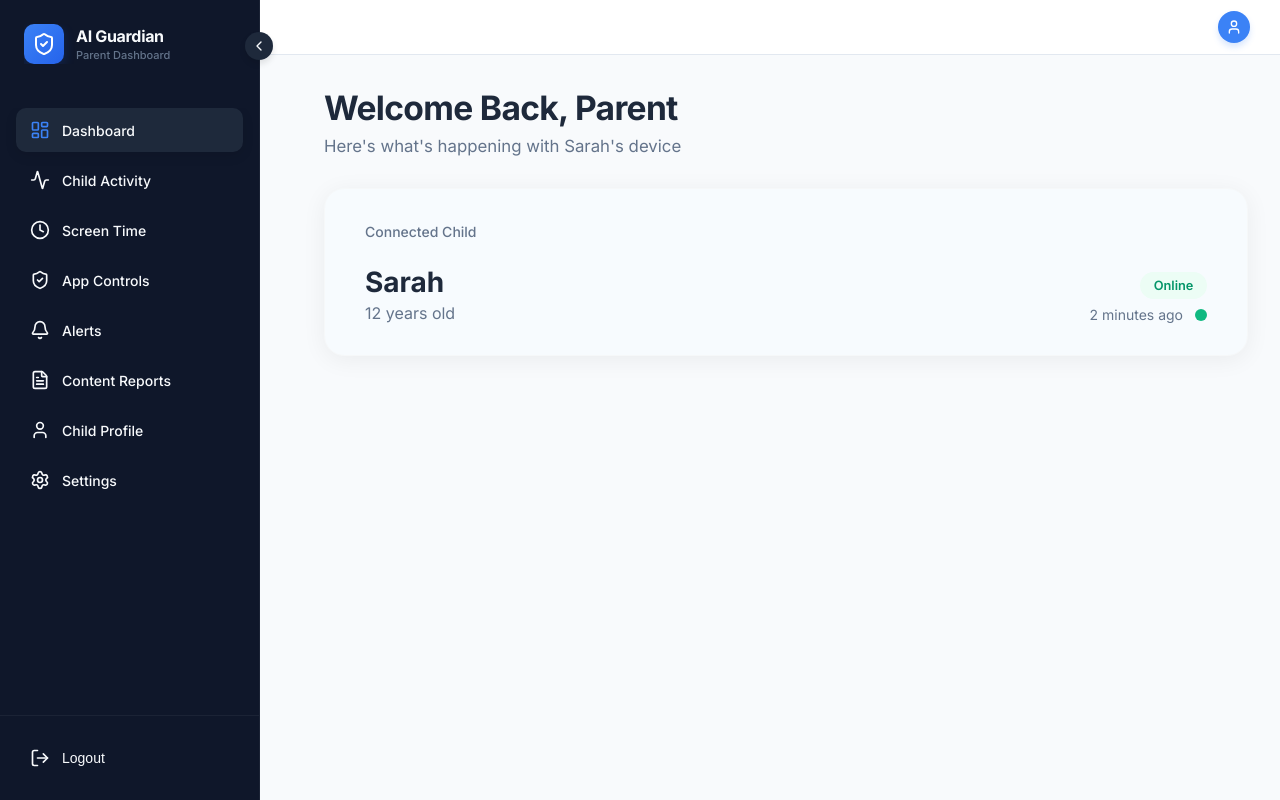
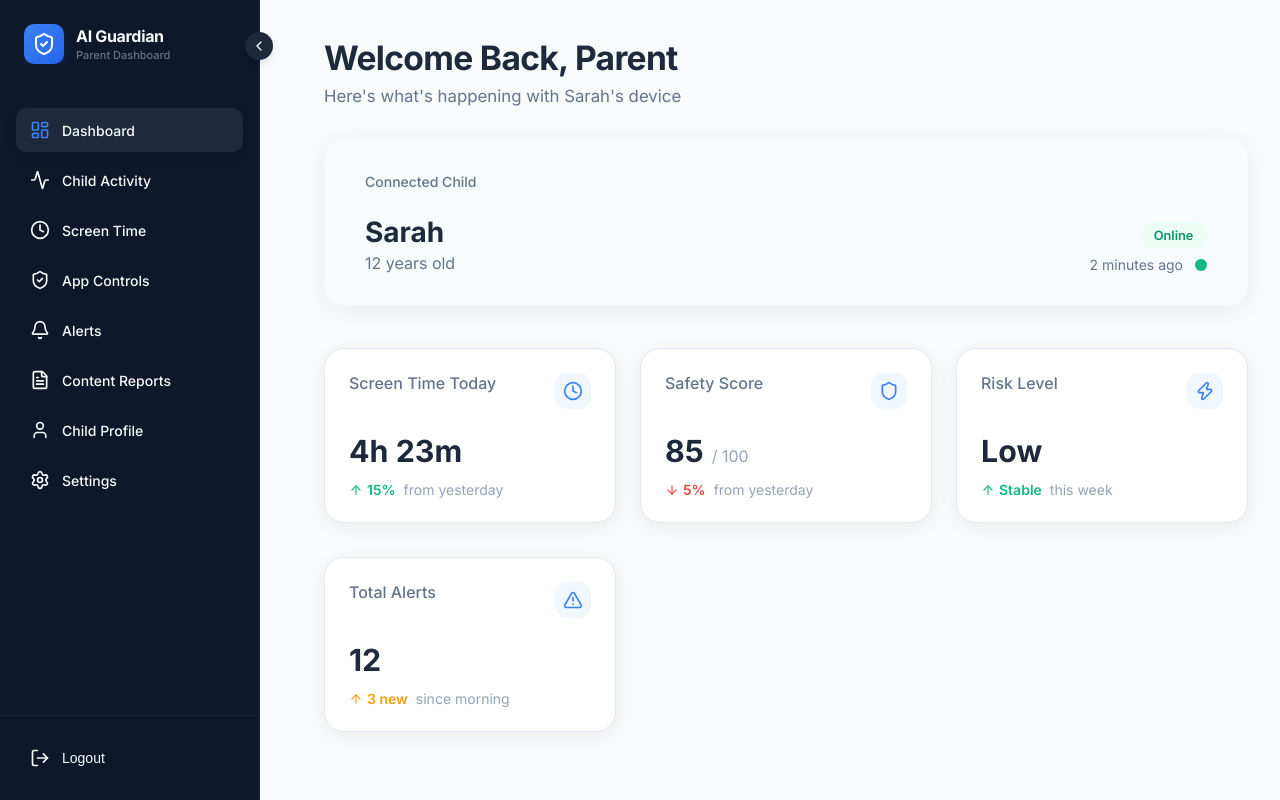
Before and after one commit to Tayyba-Zulfiqar/Ai-Guardian-parental-control-system, a React (Vite) app in the folder Frontend/parent-dashboard/: page / in a window 1280 px wide. Built offline with nearby package versions, Linux system fonts and the light colour scheme.

Commit message:
added stats cards in dashboard page

```diff
--- /dev/null
+++ b/Frontend/parent-dashboard/components/common/StatsCard/StatsCard.css
@@ -0,0 +1,110 @@
+.stats-card {
+    background: var(--white);
+    border-radius: 20px;
+    padding: 1.5rem;
+    box-shadow: 0 4px 20px rgba(0, 0, 0, 0.06);
+    border: 1px solid var(--border-light);
+    flex: 1;
+    min-width: 250px;
+    display: flex;
+    flex-direction: column;
+    justify-content: space-between;
+    transition: transform 0.2s ease;
+    margin-top: 10px;
+}
+
+.stats-card:hover {
+    transform: translateY(-2px);
+}
+
+.stats-card-header {
+    display: flex;
+    justify-content: space-between;
+    align-items: flex-start;
+    margin-bottom: 1.5rem;
+}
+
+.stats-card-title {
+    font-size: 1rem;
+    color: var(--text-muted);
+    font-weight: 500;
+}
+
+.stats-card-icon-wrapper {
+    padding: 8px;
+    border-radius: 12px;
+    background: #f0f7ff;
+    display: flex;
+    align-items: center;
+    justify-content: center;
+}
+
+.stats-card-icon {
+    color: var(--primary);
+}
+
+.stats-card-body {
+    display: flex;
+    flex-direction: column;
+    gap: 0.75rem;
+}
+
+.stats-card-value-container {
+    display: flex;
+    align-items: baseline;
+    gap: 0.5rem;
+}
+
+.stats-card-value {
+    font-size: 1.9rem;
+    font-weight: 700;
+    color: var(--bg-dark);
+}
+
+.stats-card-subtitle {
+    font-size: 1rem;
+    color: #94a3b8;
+    font-weight: 400;
+}
+
+.stats-card-trend {
+    display: flex;
+    align-items: center;
+    gap: 4px;
+    font-size: 0.875rem;
+    font-weight: 600;
+}
+
+.stats-card-trend.success {
+    color: var(--success, #10b981);
+}
+
+.stats-card-trend.danger {
+    color: var(--error, #ef4444);
+}
+
+.stats-card-trend.warning {
+    color: #f59e0b;
+}
+
+.trend-value {
+    margin-right: 4px;
+}
+
+.trend-text {
+    font-weight: 400;
+    color: #94a3b8;
+}
+
+/* Responsive adjustments */
+@media (max-width: 1024px) {
+    .stats-card {
+        min-width: calc(50% - 1rem);
+    }
+}
+
+@media (max-width: 640px) {
+    .stats-card {
+        min-width: 100%;
+    }
+}
--- /dev/null
+++ b/Frontend/parent-dashboard/components/common/StatsCard/StatsCard.jsx
@@ -0,0 +1,41 @@
+
+import './StatsCard.css';
+import { ArrowUp, ArrowDown } from 'lucide-react';
+
+const StatsCard = ({
+  title,
+  value,
+  subtitle,
+  trend,
+  Icon
+}) => {
+  return (
+    <div className="stats-card">
+      <div className="stats-card-header">
+        <span className="stats-card-title">{title}</span>
+        {Icon && (
+          <div className="stats-card-icon-wrapper">
+            <Icon size={20} className="stats-card-icon" />
+          </div>
+        )}
+      </div>
+
+      <div className="stats-card-body">
+        <div className="stats-card-value-container">
+          <span className="stats-card-value">{value}</span>
+          {subtitle && <span className="stats-card-subtitle">{subtitle}</span>}
+        </div>
+
+        {trend && (
+          <div className={`stats-card-trend ${trend.type || ''}`}>
+            {trend.direction === 'up' ? <ArrowUp size={14} /> : <ArrowDown size={14} />}
+            <span className="trend-value">{trend.value}</span>
+            <span className="trend-text">{trend.text}</span>
+          </div>
+        )}
+      </div>
+    </div>
+  );
+};
+
+export default StatsCard;
--- /dev/null
+++ b/Frontend/parent-dashboard/data/statsData.js
@@ -0,0 +1,29 @@
+import { Clock, Shield, AlertTriangle, Zap } from 'lucide-react';
+
+export const statsData = [
+  {
+    title: "Screen Time Today",
+    value: "4h 23m",
+    trend: { value: "15%", text: "from yesterday", direction: "up", type: "success" },
+    Icon: Clock
+  },
+  {
+    title: "Safety Score",
+    value: "85",
+    subtitle: "/ 100",
+    trend: { value: "5%", text: "from yesterday", direction: "down", type: "danger" },
+    Icon: Shield
+  },
+  {
+    title: "Risk Level",
+    value: "Low",
+    trend: { value: "Stable", text: "this week", direction: "up", type: "success" },
+    Icon: Zap
+  },
+  {
+    title: "Total Alerts",
+    value: "12",
+    trend: { value: "3 new", text: "since morning", direction: "up", type: "warning" },
+    Icon: AlertTriangle
+  }
+];
--- a/Frontend/parent-dashboard/layouts/MainLayout.css
+++ b/Frontend/parent-dashboard/layouts/MainLayout.css
@@ -11,44 +11,10 @@
   display: flex;
   flex-direction: column;
   overflow: hidden;
+  margin-top: 5px;
 }
 
-.top-header-bar {
-  height: 55px;
-  background-color: var(--white);
-  border-bottom: 1px solid var(--border-light);
-  display: flex;
-  align-items: center;
-  justify-content: space-between;
-  padding: 0 24px;
-  flex-shrink: 0;
-}
 
-.header-right {
-  display: flex;
-  align-items: flex-end;
-  margin-left: auto;
-
-}
-
-.user-profile-summary {
-  display: flex;
-  align-items: center;
-  padding-right: 6px;
-}
-
-.user-avatar-wrapper {
-  width: 32px;
-  height: 32px;
-  background-color: var(--primary);
-  color: var(--white);
-  border-radius: 50%;
-  display: flex;
-  align-items: center;
-  justify-content: center;
-  box-shadow: 0 4px 6px rgba(59, 130, 246, 0.2);
-  cursor: pointer;
-}
 
 .content-section {
   flex: 1;
--- a/Frontend/parent-dashboard/layouts/MainLayout.jsx
+++ b/Frontend/parent-dashboard/layouts/MainLayout.jsx
@@ -1,7 +1,6 @@
 
 import { Outlet } from 'react-router-dom';
 import Sidebar from './Sidebar';
-import { User } from 'lucide-react';
 import './MainLayout.css';
 
 const MainLayout = () => {
@@ -11,17 +10,6 @@ const MainLayout = () => {
       <Sidebar />
 
       <div className="main-content-wrapper">
-        <header className="top-header-bar">
-
-          <div className="header-right">
-            <div className="user-profile-summary">
-              <div className="user-avatar-wrapper">
-                <User size={16} />
-              </div>
-            </div>
-          </div>
-
-        </header>
 
         <main className="content-section">
           <div className="page-container">
--- a/Frontend/parent-dashboard/pages/Dasboard/Dashboard.css
+++ b/Frontend/parent-dashboard/pages/Dasboard/Dashboard.css
@@ -11,6 +11,14 @@
     gap: 2rem;
 }
 
+.stats-overview-grid {
+    display: grid;
+    grid-template-columns: repeat(auto-fit, minmax(280px, 1fr));
+    gap: 1.5rem;
+    width: 100%;
+    max-width: 1100px;
+}
+
 /* Responsive adjustments */
 @media (max-width: 768px) {
     .dashboard-page {
--- a/Frontend/parent-dashboard/pages/Dasboard/Dashboard.jsx
+++ b/Frontend/parent-dashboard/pages/Dasboard/Dashboard.jsx
@@ -1,6 +1,8 @@
 import DashboardHeader from '../../components/ui/dashboard/DashboardHeader/DashboardHeader';
 import ChildStatusCard from '../../components/ui/dashboard/ChildStatusCard/ChildStatusCard';
+import StatsCard from '../../components/common/StatsCard/StatsCard';
 import { childData } from '../../data/childData';
+import { statsData } from '../../data/statsData';
 import './Dashboard.css';
 
 const Dashboard = () => {
@@ -18,6 +20,19 @@ const Dashboard = () => {
           status={childData.status}
           lastSeen={childData.lastSeen}
         />
+
+        <div className="stats-overview-grid">
+          {statsData.map((stat, index) => (
+            <StatsCard
+              key={index}
+              title={stat.title}
+              value={stat.value}
+              subtitle={stat.subtitle}
+              trend={stat.trend}
+              Icon={stat.Icon}
+            />
+          ))}
+        </div>
       </section>
     </div>
   );
--- a/Frontend/parent-dashboard/src/index.css
+++ b/Frontend/parent-dashboard/src/index.css
@@ -15,6 +15,8 @@
     --logout-hover: rgba(239, 68, 68, 0.1);
     --bg-card-light: #f7fbfe;
     --border-card-light: #f6f8f9;
+    --success: #10b981;
+    --warning: #f59e0b;
 }
 
 *,
```
